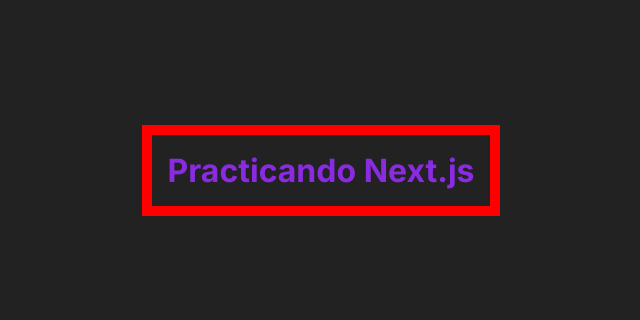
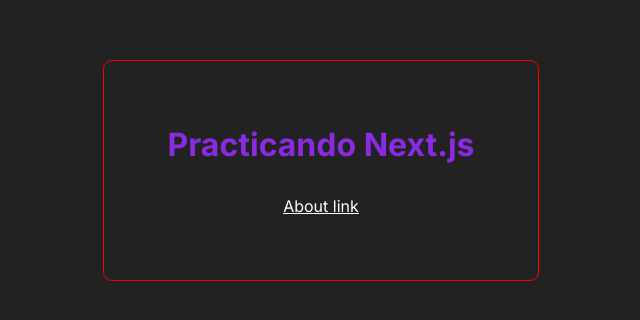
Before and after one commit to drkedrkedjon/learning-next-framework, a Next.js app: page / in a window 1280 px wide. Shown: the part 230-550 px from the top of the page, without its empty margins (319-959 px from the left). Built offline with nearby package versions, Linux system fonts and the light colour scheme.

Commit message:
First route done

```diff
--- a/src/app/globals.css
+++ b/src/app/globals.css
@@ -12,3 +12,6 @@ body {
   place-items: center;
   min-height: 100vh;
 }
+a {
+  color: white;
+}
--- a/src/app/page.js
+++ b/src/app/page.js
@@ -1,5 +1,6 @@
 import Image from 'next/image'
 import styles from './page.module.css'
+import Link from 'next/link'
 
 export default function Home() {
   return (
@@ -7,6 +8,7 @@ export default function Home() {
       <h1 className={styles.title}>
         Practicando Next.js
       </h1>
+      <Link className={styles.link} href="/about">About link</Link>
     </main>
   )
 }
--- a/src/app/page.module.css
+++ b/src/app/page.module.css
@@ -2,6 +2,11 @@
   color: blueviolet;
 }
 .main {
-  padding: 1rem;
-  outline: 10px solid red;
+  display: flex;
+  flex-direction: column;
+  align-items: center;
+  gap: 2rem;
+  padding: 4rem;
+  border-radius: 0.5rem;
+  outline: 1px solid red;
 }
```
Also changed, not shown: src/app/about/page.jsx (added, +10 -0 lines).
